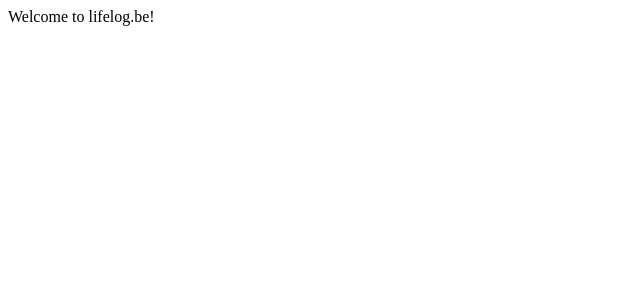
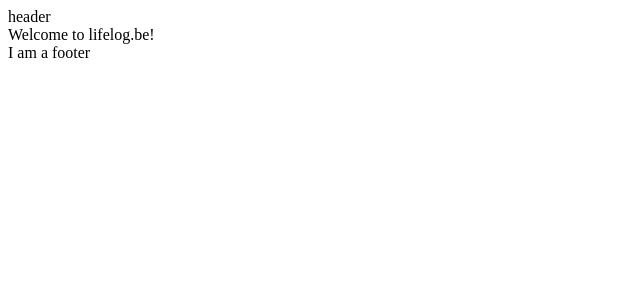
Before and after one commit to digitalbase/lifelog.be, a Next.js app: page / in a window 1280 px wide. Shown: the top 300 px of the page, without its empty margins (0-640 px from the left). Built offline with nearby package versions, Linux system fonts and the light colour scheme.

Commit message:
Add Header/Footer placeholders

```diff
--- /dev/null
+++ b/components/Footer/Footer.tsx
@@ -0,0 +1,12 @@
+import React, { FunctionComponent } from 'react';
+
+const Footer: FunctionComponent = () => {
+
+    return (
+        <footer>
+            I am a footer
+        </footer>
+    );
+};
+
+export default Footer;
--- /dev/null
+++ b/components/Footer/index.ts
@@ -0,0 +1 @@
+export { default as Footer } from './Footer';
--- /dev/null
+++ b/components/Header/Header.tsx
@@ -0,0 +1,12 @@
+import React, { FunctionComponent } from 'react';
+
+const Header: FunctionComponent = () => {
+
+    return (
+        <header>
+            header
+        </header>
+    );
+};
+
+export default Header;
--- /dev/null
+++ b/components/Header/index.ts
@@ -0,0 +1 @@
+export { default as Header } from './Header';
--- a/pages/index.tsx
+++ b/pages/index.tsx
@@ -1,9 +1,15 @@
 import React from 'react';
+import {Header} from "../components/Header";
+import {Footer} from "../components/Footer";
 
 export default class HomePage extends React.Component {
     render() {
         return (
-            <div>Welcome to lifelog.be!</div>
+            <>
+                <Header />
+                <div>Welcome to lifelog.be!</div>
+                <Footer />
+            </>
         );
     }
 }
```
